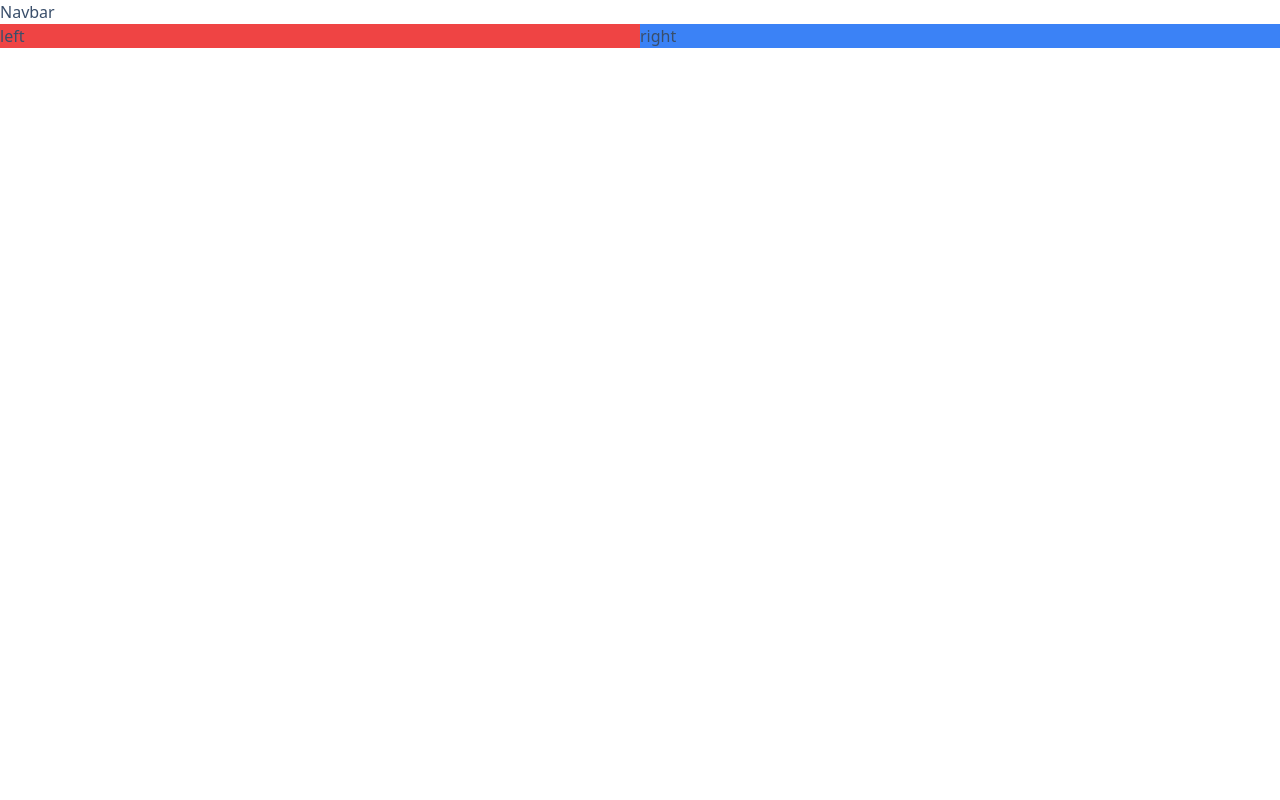
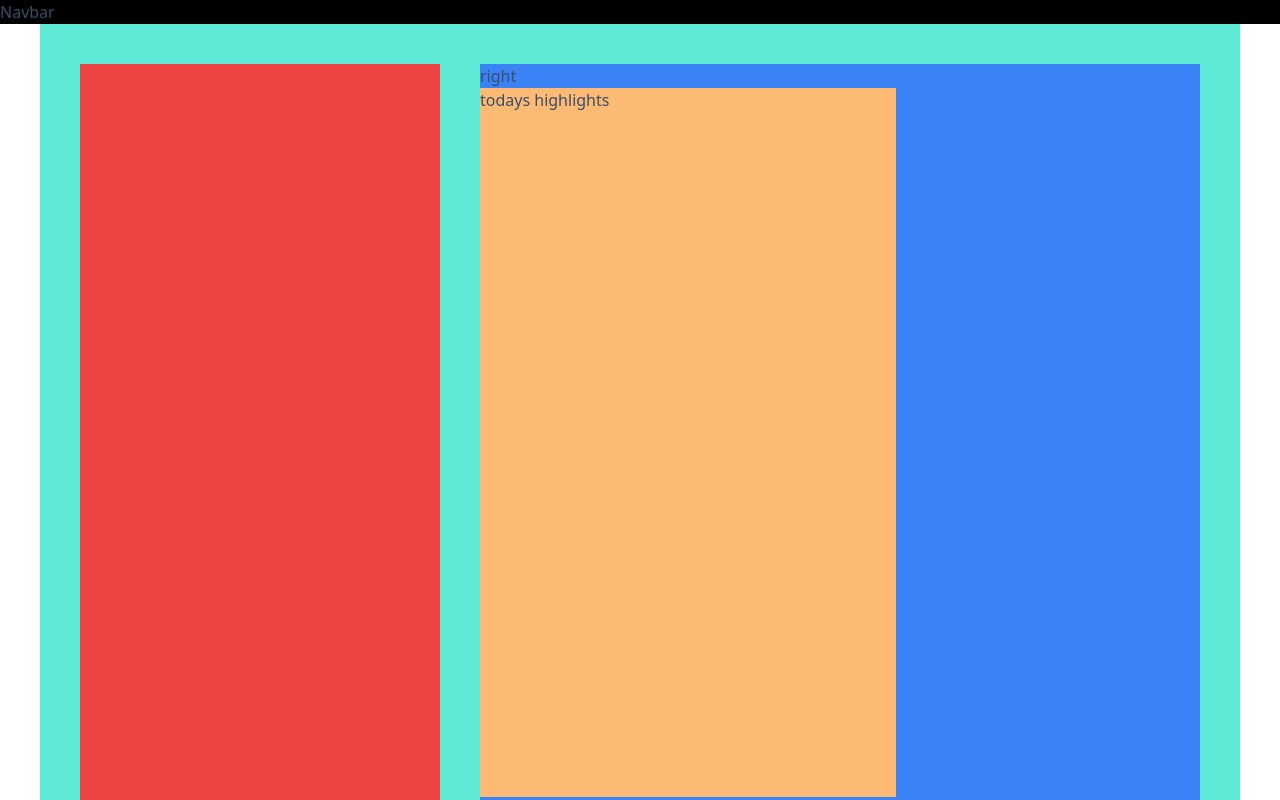
Before and after one commit to ItsMeSteve88/Skyward, a React (Vite) app: page / in a window 1280 px wide. Shown: the top 800 px of the page. Built offline with nearby package versions, Linux system fonts and the light colour scheme.

Commit message:
mediaqueries and positioning

```diff
--- a/src/App.jsx
+++ b/src/App.jsx
@@ -4,9 +4,13 @@ function App() {
   return (
     <div>
         <Navbar />
-        <div className="body">
-           <div className="left">left</div>
-           <div className="right">right</div>
+        <div className="body bodypos">
+           <div className="sidebar sidebarpos"></div>
+           <div className="main">right
+              <div className='bg-orange-300 h- md:w-[416px] md:h-[709px] '>
+                 todays highlights
+              </div>
+           </div>
 
         </div>
     </div>
--- a/src/components/Navbar.jsx
+++ b/src/components/Navbar.jsx
@@ -3,7 +3,7 @@ import React from 'react'
 import { IoLocationOutline } from 'react-icons/io5'
 
 const Navbar = () => {
-   return <div className="">
+   return <div className="max-w-[1600px] bg-black mx-auto">
      Navbar
   </div>;
 }
--- a/src/index.css
+++ b/src/index.css
@@ -2,13 +2,26 @@
 @tailwind components;
 @tailwind utilities;
 
-.left{
-   @apply bg-red-500;
-}
-.right{
-   @apply bg-blue-500;
+
+/* MEDIAQUERIES */
+
+.body {
+   @apply bg-teal-300 max-w-[1600px] w-[320px] md:w-[768px] lg:w-[1200px] 2xl:w-[1600px] h-[1952px] md:h-[802px] lg:h-[1286px] 2xl:h-[780] mx-auto;
 }
 
-.body {
-   @apply grid md:grid-cols-2 max-w-[1600px] mx-auto;
+.sidebar{
+   @apply bg-red-500 w-[288px] md:w-[280px] lg:w-[360px] 2xl:w-[360px] h-[585px] md:h-[778px] lg:h-[1246px] 2xl:h-[740px];
 }
+
+.main{
+   @apply bg-blue-500  w-[288px] md:w-[416px] lg:w-[720px] 2xl:w-[1120px] h-[1319px] md:h-[778px] lg:h-[1246px] 2xl:h-[740px];
+}
+
+/* POSITIONING */
+.bodypos {
+   @apply flex-col p-4 md:p-6 lg:p-10 justify-end items-start self-stretch md:flex md:flex-row gap-4 md:gap-6 lg:gap-10  md:shrink-0
+}
+
+.sidebarpos {
+   @apply flex-col items-start gap-4 md:gap-5 self-stretch md:shrink-0;
+}
```
